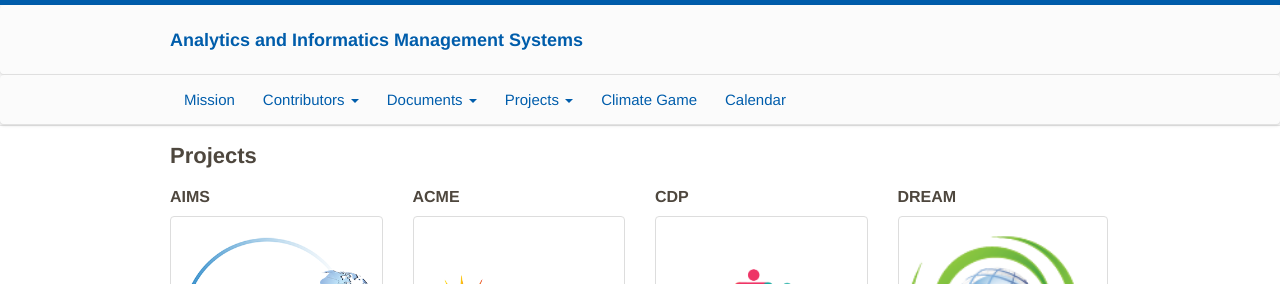
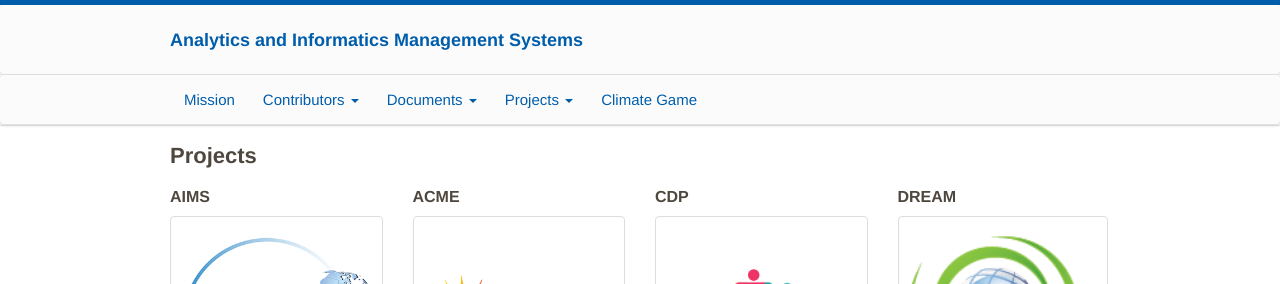
Before and after one commit to aims-group/aims-site, a Jekyll site: the page built from index.md, in a window 1280 px wide. Shown: the top 284 px of the page. Built offline with Jekyll 4.4.1, drawn with Linux system fonts in a browser that asks for light colours.

Commit message:
MBH: hiding outdated calendar link

```diff
--- a/_includes/nav.html
+++ b/_includes/nav.html
@@ -35,7 +35,7 @@
                     </ul>
                 </li>
                 <li><a href="https://climatesim.llnl.gov/">Climate Game</a></li>
-                <li><a href="calendar.html">Calendar</a></li>
+                <!-- <li><a href="calendar.html">Calendar</a></li> -->
             </ul>
         </section>
         <!-- /.block -->
```
